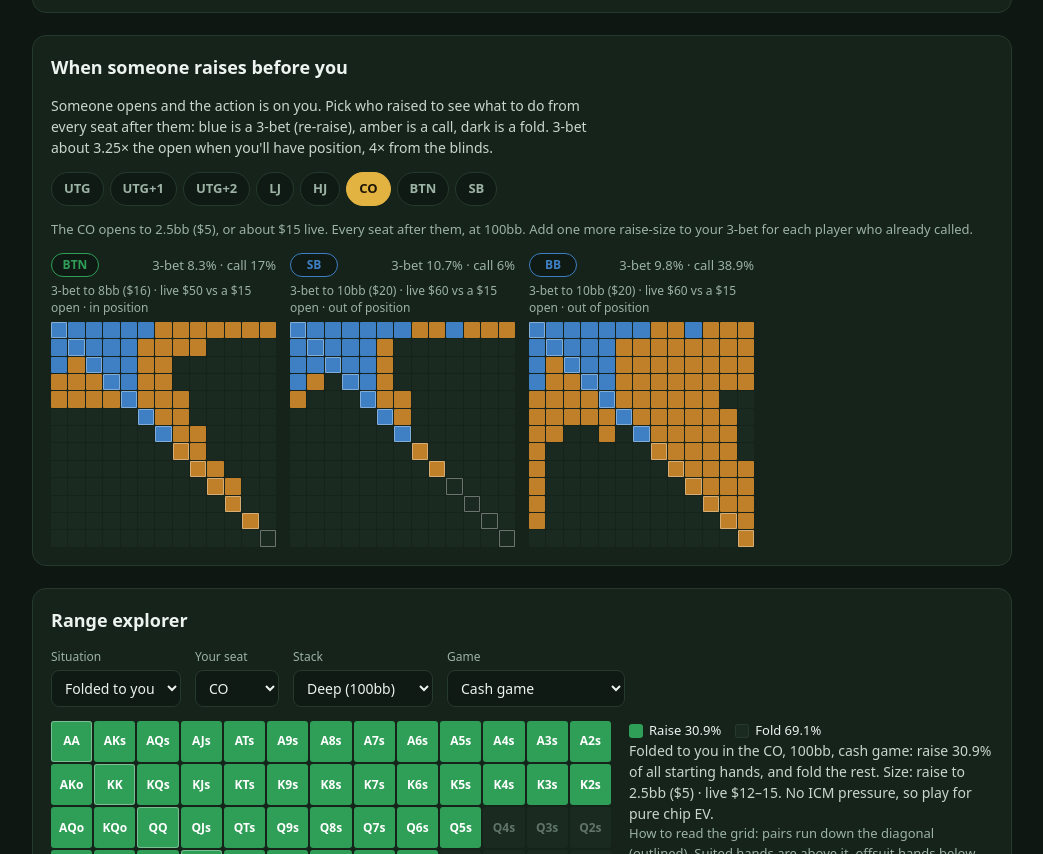
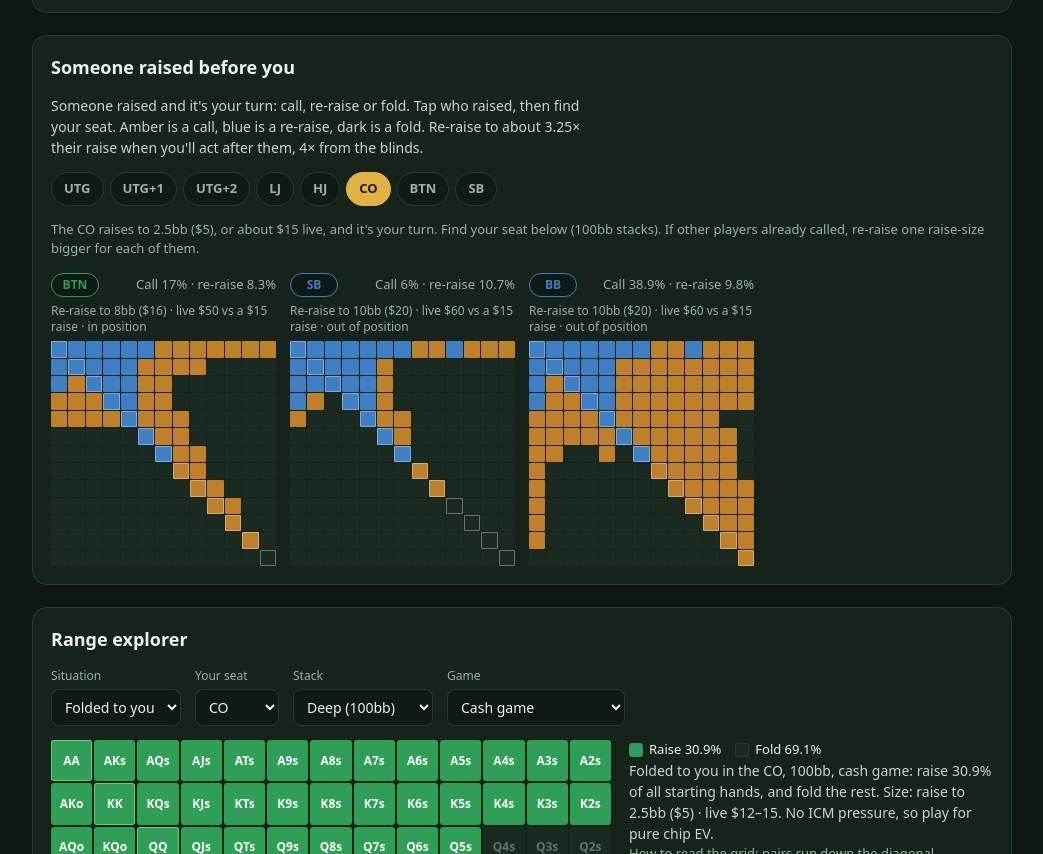
Before and after one commit to Drewsaenz/pokerapp, a plain HTML site: page charts.html in a window 1280 px wide. Shown: the part 1550-2404 px from the top of the page, without its empty margins (118-1161 px from the left). Drawn offline with Linux system fonts and the light colour scheme.

Commit message:
Range charts: plain words for the facing-a-raise section
Call / re-raise / fold instead of 3-bet jargon: captions read "Call X% ·
re-raise Y%", sizes "Re-raise to 8bb ($16)", the note says the action
is on you after someone raised, and the legend label is "Re-raise
(3-bet)".

Co-Authored-By: Claude Opus 5.5 <noreply@anthropic.com>
Claude-Session: https://claude.ai/code/session_01CzF1wrM4hBq23GhR1rbvPa

```diff
--- a/charts.html
+++ b/charts.html
@@ -55,8 +55,8 @@
       </section>
 
       <section class="block" id="threebets" aria-labelledby="tb-title">
-        <h2 id="tb-title">When someone raises before you</h2>
-        <p class="lede">Someone opens and the action is on you. Pick who raised to see what to do from every seat after them: blue is a 3-bet (re-raise), amber is a call, dark is a fold. 3-bet about 3.25× the open when you'll have position, 4× from the blinds.</p>
+        <h2 id="tb-title">Someone raised before you</h2>
+        <p class="lede">Someone raised and it's your turn: call, re-raise or fold. Tap who raised, then find your seat. Amber is a call, blue is a re-raise, dark is a fold. Re-raise to about 3.25× their raise when you'll act after them, 4× from the blinds.</p>
         <div class="raiser-pick" id="raiser-pick" role="group" aria-label="Who raised"></div>
         <p class="how" id="tb-note"></p>
         <div class="glance" id="tb-glance"></div>
--- a/charts.js
+++ b/charts.js
@@ -6,7 +6,7 @@ const STACK_BB = { deep: 100, mid: 30, short: 12 };
 
 const ACTION_STYLE = {
   "Raise": { cls: "a-raise", label: "Raise" },
-  "3-Bet": { cls: "a-3bet", label: "3-bet" },
+  "3-Bet": { cls: "a-3bet", label: "Re-raise (3-bet)" },
   "All-In": { cls: "a-allin", label: "All-in" },
   "Call": { cls: "a-call", label: "Call" },
   "Fold": { cls: "a-fold", label: "Fold" }
@@ -144,7 +144,7 @@ function threeBetSizeText(hero, opener) {
   var mult = ip ? 3.25 : 4;
   var to = halfStep(openSizeBB(opener) * mult);
   var live = Math.round(15 * mult / 5) * 5;
-  return "3-bet to " + to + "bb ($" + (to * 2) + ") · live $" + live + " vs a $15 open · " + (ip ? "in position" : "out of position");
+  return "Re-raise to " + to + "bb ($" + (to * 2) + ") · live $" + live + " vs a $15 raise · " + (ip ? "in position" : "out of position");
 }
 
 // ===== OPENING RANGES AT A GLANCE =====
@@ -185,14 +185,14 @@ function renderThreeBetGlance() {
     var fig = el("figure", "mini");
     var cap = el("figcaption");
     cap.append(el("span", "pos-chip g-" + POSITION_INFO[pos].group.toLowerCase(), pos),
-      el("span", "mini-pct", "3-bet " + pctOfCombos(chart.combos["3-Bet"] || 0) + " · call " + pctOfCombos(chart.combos.Call || 0)));
+      el("span", "mini-pct", "Call " + pctOfCombos(chart.combos.Call || 0) + " · re-raise " + pctOfCombos(chart.combos["3-Bet"] || 0)));
     var gridHost = el("div");
     renderGrid(gridHost, chart, true);
     fig.append(cap, el("p", "size-line", threeBetSizeText(pos, tbRaiser)), gridHost);
     host.append(fig);
   });
-  $("tb-note").textContent = "The " + tbRaiser + " opens to " + openSizeBB(tbRaiser) + "bb ($" + (openSizeBB(tbRaiser) * 2) + "), or about $15 live. " +
-    "Every seat after them, at 100bb. Add one more raise-size to your 3-bet for each player who already called.";
+  $("tb-note").textContent = "The " + tbRaiser + " raises to " + openSizeBB(tbRaiser) + "bb ($" + (openSizeBB(tbRaiser) * 2) + "), or about $15 live, and it's your turn. " +
+    "Find your seat below (100bb stacks). If other players already called, re-raise one raise-size bigger for each of them.";
 }
 
 // ===== RANGE EXPLORER =====
```
